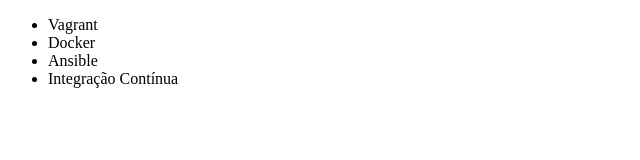
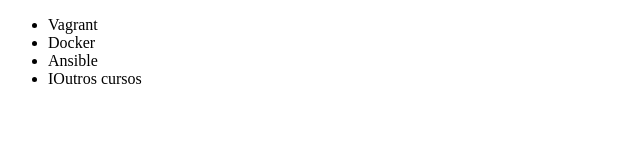
Before and after one commit to patrick-2002/curso-git, a plain HTML site: page index.html in a window 1280 px wide. Shown: the full height of the page, 0-640 px from the left. Drawn offline with Linux system fonts and the light colour scheme.

Commit message:
mudando nome do curso de integração continua para 'outros cursos'

```diff
--- a/index.html
+++ b/index.html
@@ -9,7 +9,7 @@
         <li>Vagrant</li>
         <li>Docker</li>
         <li>Ansible</li>
-        <li>Integração Contínua</li>
+        <li>IOutros cursos</li>
     </ul>
 </body>
 </html>
```
